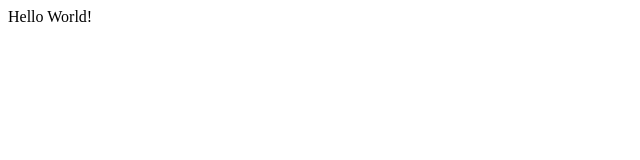
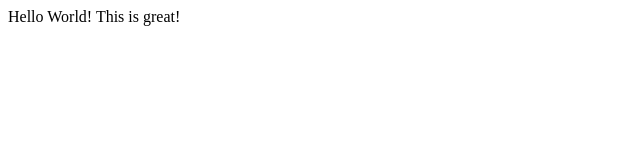
Before and after one commit to BoiseCodeWorks/summer2020-day-1, a plain HTML site: page index.html in a window 1280 px wide. Shown: the whole page, without its empty margins (0-640 px from the left). Drawn offline with Linux system fonts and the light colour scheme.

Commit message:
adds more messaging

```diff
--- a/index.html
+++ b/index.html
@@ -6,6 +6,6 @@
     <title>Document</title>
   </head>
   <body>
-    Hello World!
+    Hello World! This is great!
   </body>
 </html>
```
